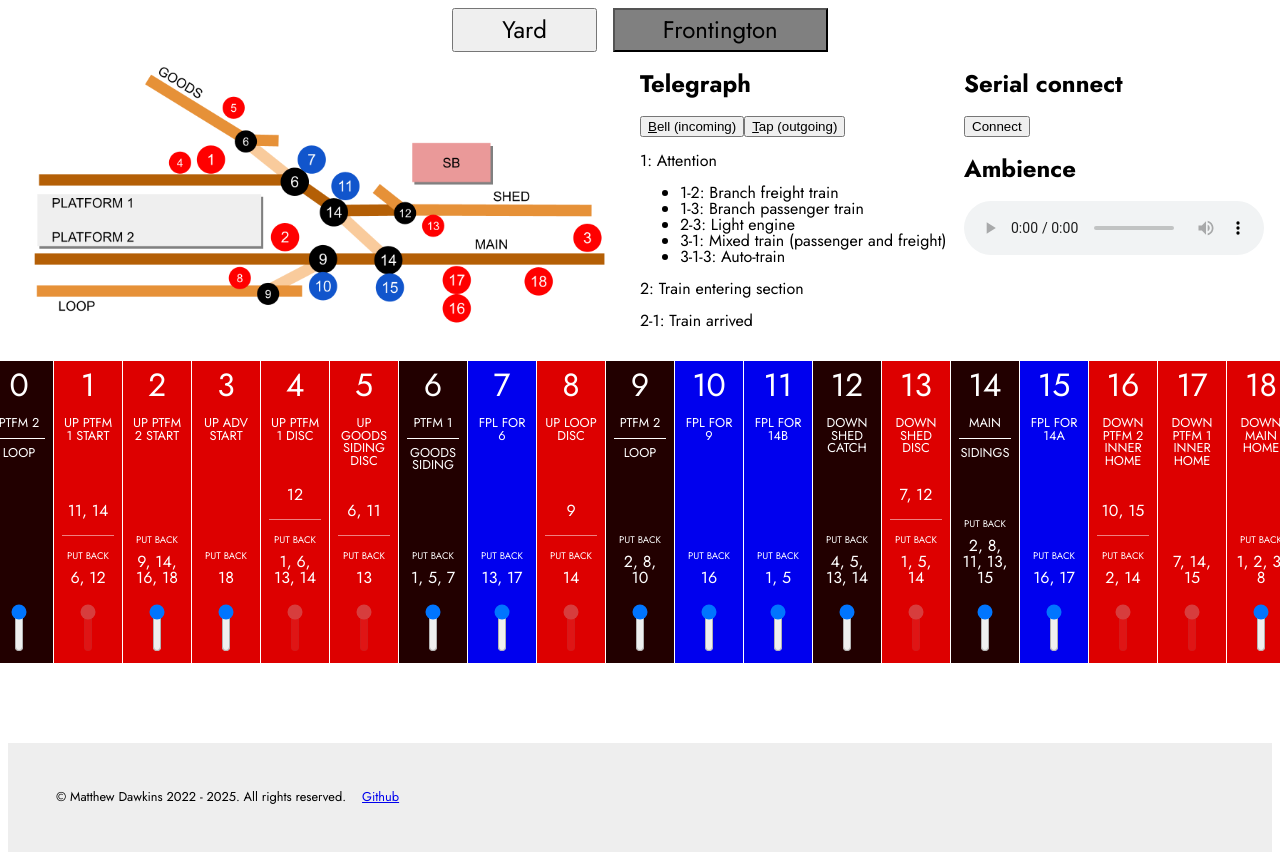
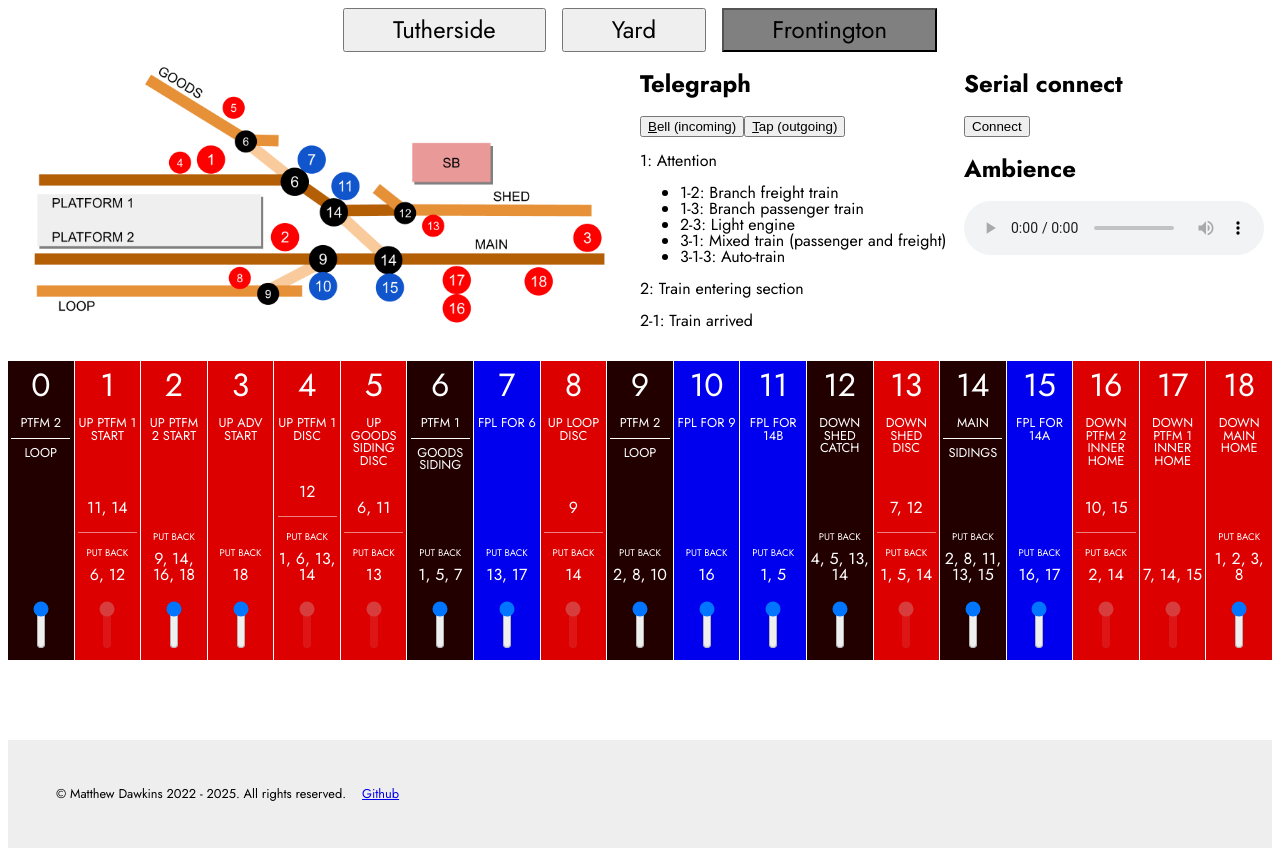
Before and after one commit to mafu-d/signal-box-simulator, a Vue app: page / in a window 1280 px wide. Built offline with nearby package versions, Linux system fonts and the light colour scheme.

Commit message:
Add Tutherside signal box

```diff
--- a/src/App.vue
+++ b/src/App.vue
@@ -2,14 +2,11 @@
 import Frontington from "./components/Frontington.vue";
 import { onMounted, ref } from "vue";
 import Yard from "./components/Yard.vue";
+import Tutherside from "./components/Tutherside.vue";
 
-const activeTab = ref(1);
+const activeTab = ref(2);
 
-const signalBoxes = [
-  // "Tutherside",
-  "Yard",
-  "Frontington",
-];
+const signalBoxes = ["Tutherside", "Yard", "Frontington"];
 
 const selectPrevious = () => {
   activeTab.value--;
@@ -41,13 +38,18 @@ const selectNext = () => {
         {{ tab }}
       </button>
     </div>
-    <Yard
+    <Tutherside
       :is-active="activeTab === 0"
       @arrow-left="selectPrevious"
       @arrow-right="selectNext"
     />
+    <Yard
+      :is-active="activeTab === 1"
+      @arrow-left="selectPrevious"
+      @arrow-right="selectNext"
+    />
     <Frontington
-      :is-active="activeTab === 1"
+      :is-active="activeTab === 2"
       @arrow-left="selectPrevious"
       @arrow-right="selectNext"
     />
--- a/src/components/Lever.vue
+++ b/src/components/Lever.vue
@@ -100,7 +100,7 @@ export default {
   display: grid;
   grid-template-rows: max-content auto max-content max-content;
   gap: 1rem;
-  padding: 0.5rem;
+  padding: 0.5rem 0.2rem;
   text-transform: uppercase;
   text-align: center;
   color: white;
@@ -190,7 +190,7 @@ export default {
     input {
       appearance: slider-vertical;
       transform: rotate(180deg);
-      width: 3rem;
+      width: 2rem;
       height: 3rem;
 
       &[disabled] {
--- /dev/null
+++ b/src/components/Tutherside.vue
@@ -0,0 +1,241 @@
+<script setup>
+import { ref } from "vue";
+import SignalBox from "./SignalBox.vue";
+
+// 1 S Up platform 1 start
+// 2 S Up platform 2 start
+// 3 S Up advance start (off-scene)
+// 4 S Up platform 2 to loop disc
+// 5 S Up loop start
+// 6 S Up goods start
+// 7 P Platform 2 to loop (double)
+// 8 P Loop | goods
+// 9 P Up platform 2 catch
+// 10 P Main to platform 2 | goods / loop
+// 11 FPL
+// 12 P Up platform 1 catch
+// 13 P Platform 2 | Platform 1
+// 14 FPL
+// 15 S Down platform 2 inner home
+// 16 S Down platform 1 inner home
+// 17 S Down main home (off-scene)
+
+defineProps({
+  isActive: {
+    type: Boolean,
+    required: true,
+  },
+});
+
+const levers = ref([
+  {
+    id: 1,
+    type: "signal",
+    label: "Up Ptfm 1 Start",
+    state: false,
+    unlocked: false,
+    unlockedBy: {},
+  },
+  {
+    id: 2,
+    type: "signal",
+    label: "Up Ptfm 2 Start",
+    state: false,
+    unlocked: false,
+    unlockedBy: {},
+  },
+  {
+    id: 3,
+    type: "signal",
+    label: "Up F'ton Adv Start",
+    state: false,
+    unlocked: false,
+    unlockedBy: {},
+  },
+  {
+    id: 4,
+    type: "signal",
+    label: "Up G'Bdg Adv Start",
+    state: false,
+    unlocked: false,
+    unlockedBy: {},
+  },
+  {
+    id: 5,
+    type: "signal",
+    label: "Up Ptfm 2 Head",
+    state: false,
+    unlocked: false,
+    unlockedBy: {},
+  },
+  {
+    id: 6,
+    type: "signal",
+    label: "Up Loop Head",
+    state: false,
+    unlocked: false,
+    unlockedBy: {},
+  },
+  {
+    id: 7,
+    type: "point",
+    label: "Loop Head",
+    state: false,
+    unlocked: false,
+    unlockedBy: {},
+  },
+  {
+    id: 8,
+    type: "signal",
+    label: "Up Loop",
+    state: false,
+    unlocked: false,
+    unlockedBy: {},
+  },
+  {
+    id: 9,
+    type: "signal",
+    label: "Up Goods",
+    state: false,
+    unlocked: false,
+    unlockedBy: {},
+  },
+  {
+    id: 10,
+    type: "point",
+    label: ["Loop", "Goods"],
+    state: false,
+    unlocked: false,
+    unlockedBy: {},
+  },
+  {
+    id: 11,
+    type: "point",
+    label: "Ptfm 2 Catch",
+    state: false,
+    unlocked: false,
+    unlockedBy: {},
+  },
+  {
+    id: 12,
+    type: "point",
+    label: "Ptfm 1 Catch",
+    state: false,
+    unlocked: false,
+    unlockedBy: {},
+  },
+  {
+    id: 13,
+    type: "point",
+    label: ["Ptfm 2", "Loop"],
+    state: false,
+    unlocked: false,
+    unlockedBy: {},
+  },
+  {
+    id: 14,
+    type: "fpl",
+    label: "FPL for 13",
+    state: false,
+    unlocked: false,
+    unlockedBy: {},
+  },
+  {
+    id: 15,
+    type: "point",
+    label: ["Ptfm 2", "Ptfm 1"],
+    state: false,
+    unlocked: false,
+    unlockedBy: {},
+  },
+  {
+    id: 16,
+    type: "fpl",
+    label: "FPL for 15",
+    state: false,
+    unlocked: false,
+    unlockedBy: {},
+  },
+  {
+    id: 17,
+    type: "point",
+    label: ["G'Bdg", "F'ton"],
+    state: false,
+    unlocked: false,
+    unlockedBy: {},
+  },
+  {
+    id: 18,
+    type: "fpl",
+    label: "FPL for 17",
+    state: false,
+    unlocked: false,
+    unlockedBy: {},
+  },
+  {
+    id: 19,
+    type: "signal",
+    label: "Down Ptfm 2 Head",
+    state: false,
+    unlocked: false,
+    unlockedBy: {},
+  },
+  {
+    id: 20,
+    type: "signal",
+    label: "Down Loop Head",
+    state: false,
+    unlocked: false,
+    unlockedBy: {},
+  },
+  {
+    id: 21,
+    type: "signal",
+    label: "Down Head",
+    state: false,
+    unlocked: false,
+    unlockedBy: {},
+  },
+  {
+    id: 22,
+    type: "signal",
+    label: "Down Ptfm 1 Inner Home",
+    state: false,
+    unlocked: false,
+    unlockedBy: {},
+  },
+  {
+    id: 23,
+    type: "signal",
+    label: "Down Ptfm 2 Inner Home",
+    state: false,
+    unlocked: false,
+    unlockedBy: {},
+  },
+  {
+    id: 24,
+    type: "signal",
+    label: "Down F'ton Home",
+    state: false,
+    unlocked: false,
+    unlockedBy: {},
+  },
+  {
+    id: 25,
+    type: "signal",
+    label: "Down G'Bdg Home",
+    state: false,
+    unlocked: false,
+    unlockedBy: {},
+  },
+]);
+</script>
+
+<template>
+  <SignalBox
+    v-show="isActive"
+    :is-active="isActive"
+    v-model="levers"
+    diagram-url=""
+  />
+</template>
```
